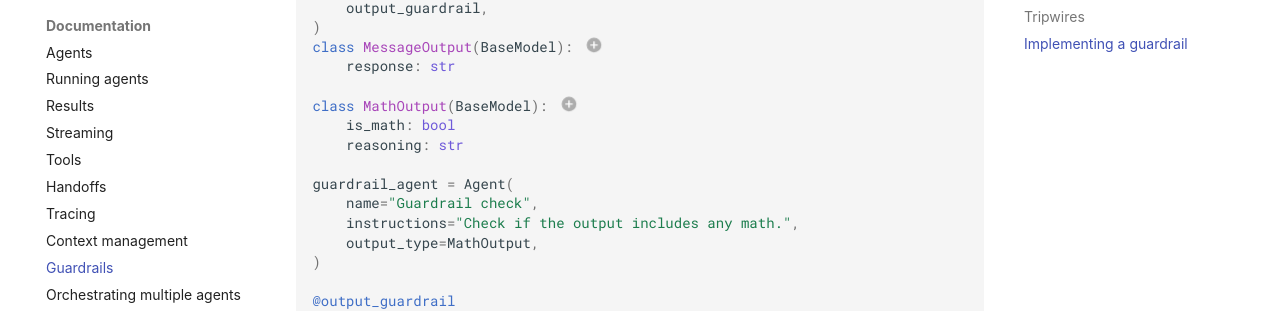
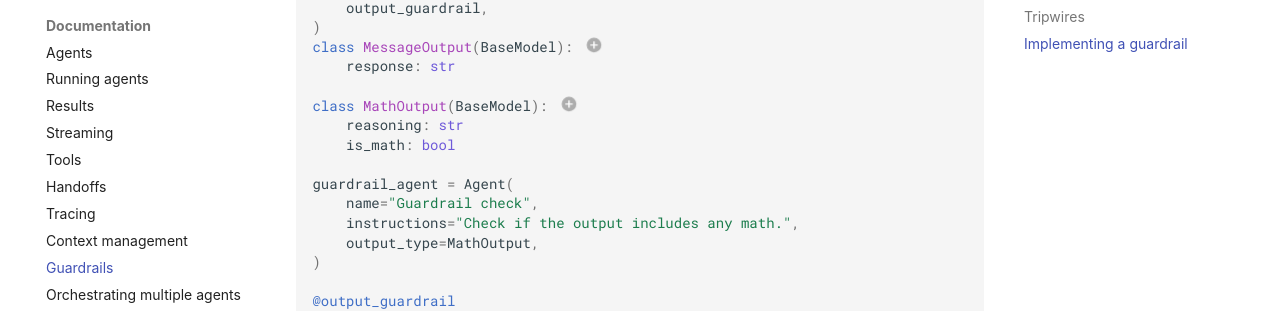
Before and after one commit to zain/openai-agents-python, an MkDocs documentation site: the page built from docs/guardrails.md, in a window 1280 px wide and 900 px high, scrolled down 3035 px. Shown: the part 145-456 px from the top of the window. Built offline with MkDocs 1.6.1 and Material for MkDocs 9.7.7, drawn with Linux system fonts in a browser that asks for light colours; some web fonts are replaced.

```diff
--- a/docs/guardrails.md
+++ b/docs/guardrails.md
@@ -111,8 +111,8 @@ class MessageOutput(BaseModel): # (1)!
     response: str
 
 class MathOutput(BaseModel): # (2)!
+    reasoning: str
     is_math: bool
-    reasoning: str
 
 guardrail_agent = Agent(
     name="Guardrail check",
```
